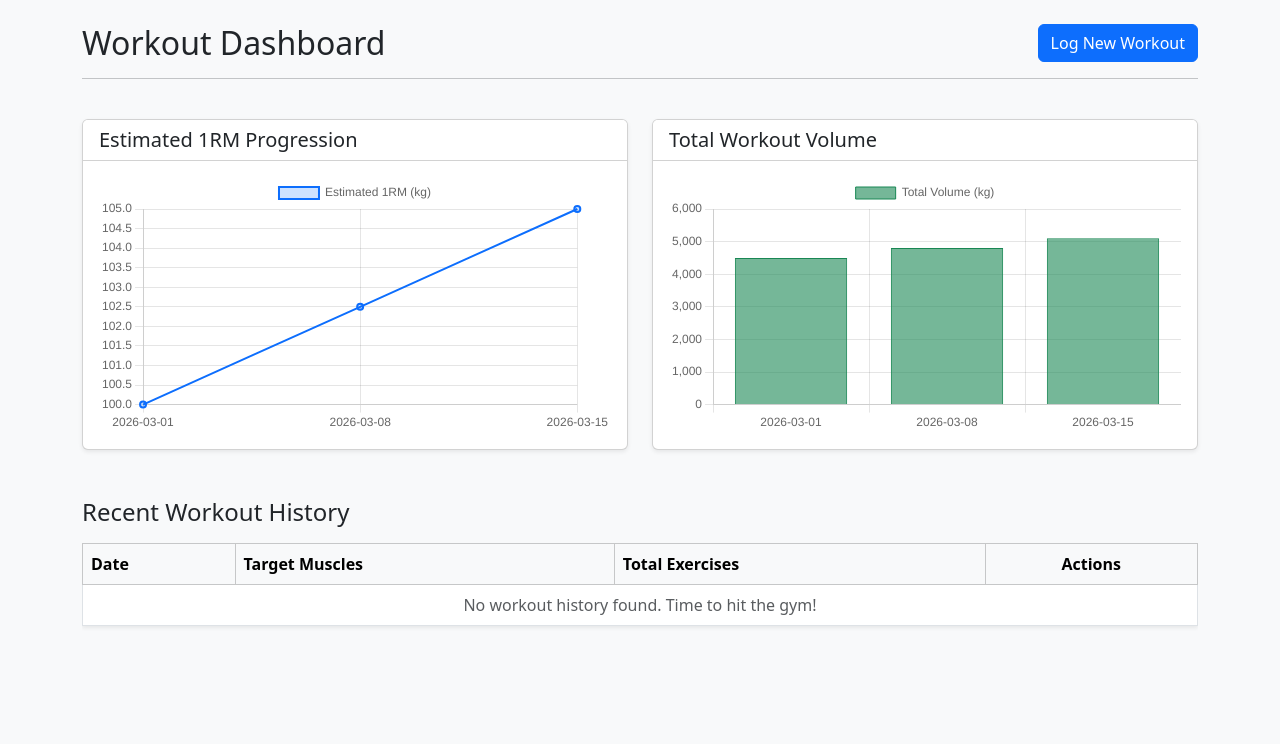
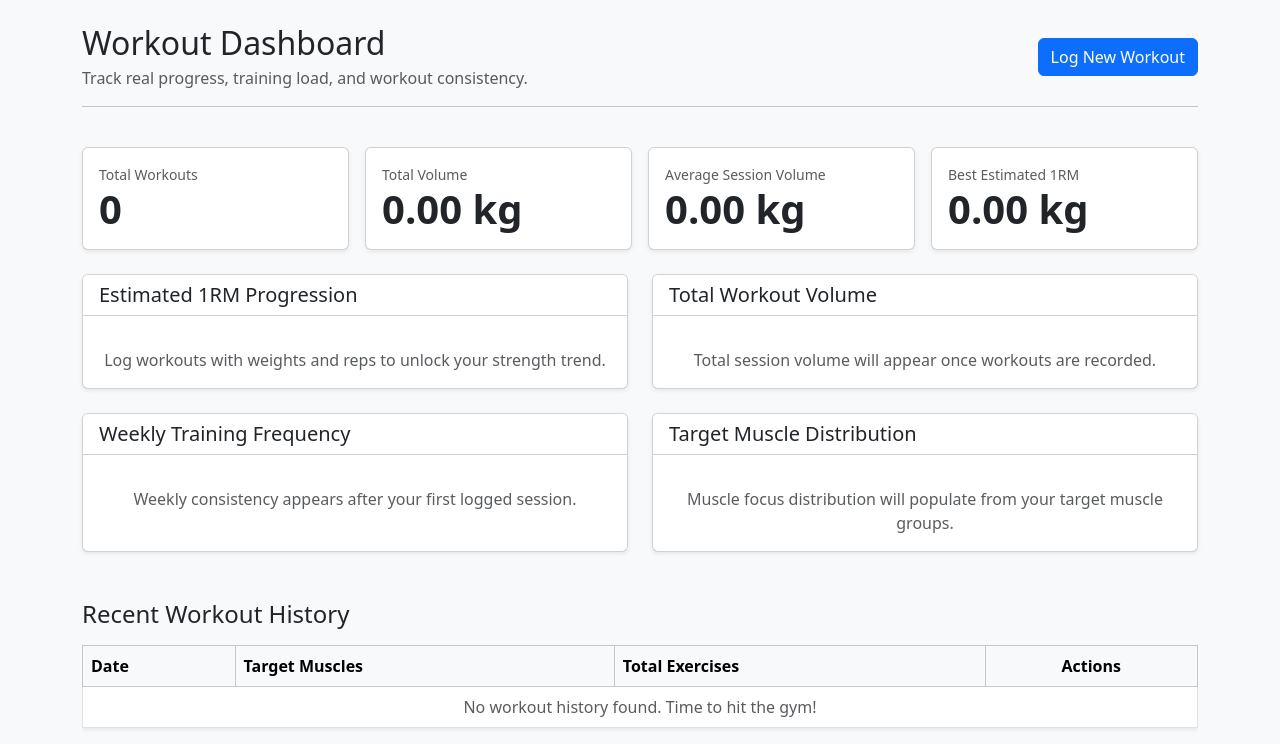
Before and after one commit to dominikszilvasi04/gym-workout-logger, a Flask app: page / in a window 1280 px wide. Shown: the part 56-800 px from the top of the page. Run offline with Flask 3, Linux system fonts and the light colour scheme; data that the repository does not hold is empty.

Commit message:
update dashboard visualisation.js and add integration test for dashboard analytics

```diff
--- a/application/static/javascript/dashboard_visualisation.js
+++ b/application/static/javascript/dashboard_visualisation.js
@@ -3,28 +3,96 @@
  * on the main dashboard view using Chart.js.
  */
 
-document.addEventListener("DOMContentLoaded", function() {
-    initialise_maximum_repetition_chart();
-    initialise_workout_volume_chart();
+document.addEventListener("DOMContentLoaded", async function() {
+    await initialise_dashboard_visualisations();
 });
 
-function initialise_maximum_repetition_chart() {
+async function initialise_dashboard_visualisations() {
+    try {
+        const network_response = await fetch("/api/dashboard/analytics");
+        if (!network_response.ok) {
+            throw new Error(`Dashboard analytics request failed with status ${network_response.status}`);
+        }
+
+        const analytics_payload = await network_response.json();
+        populate_summary_cards(analytics_payload.summary);
+        initialise_maximum_repetition_chart(analytics_payload.charts.one_rep_max_progression);
+        initialise_workout_volume_chart(analytics_payload.charts.workout_volume_progression);
+        initialise_weekly_frequency_chart(analytics_payload.charts.weekly_frequency);
+        initialise_muscle_group_distribution_chart(analytics_payload.charts.muscle_group_distribution);
+    } catch (dashboard_error) {
+        console.error("Failed to initialise dashboard visualisations:", dashboard_error);
+        display_all_chart_empty_states("Unable to load dashboard analytics right now.");
+    }
+}
+
+function populate_summary_cards(summary_payload) {
+    update_summary_card_text("dashboard_total_workouts", summary_payload.total_workouts);
+    update_summary_card_text("dashboard_total_volume", `${formatNumber(summary_payload.total_volume)} kg`);
+    update_summary_card_text("dashboard_average_workout_volume", `${formatNumber(summary_payload.average_workout_volume)} kg`);
+    update_summary_card_text(
+        "dashboard_best_estimated_one_rep_maximum",
+        `${formatNumber(summary_payload.strongest_estimated_one_rep_maximum)} kg`
+    );
+}
+
+function update_summary_card_text(element_identifier, value) {
+    const element = document.getElementById(element_identifier);
+    if (element) {
+        element.textContent = value;
+    }
+}
+
+function formatNumber(value) {
+    return Number(value || 0).toFixed(2);
+}
+
+function toggle_chart_empty_state(canvas_identifier, should_show, message = null) {
+    const canvas_element = document.getElementById(canvas_identifier);
+    const empty_state_element = document.getElementById(`${canvas_identifier}_empty_state`);
+    if (!canvas_element || !empty_state_element) {
+        return;
+    }
+
+    canvas_element.classList.toggle("d-none", should_show);
+    empty_state_element.classList.toggle("d-none", !should_show);
+    if (message) {
+        empty_state_element.textContent = message;
+    }
+}
+
+function display_all_chart_empty_states(message) {
+    [
+        "maximum_repetition_chart",
+        "workout_volume_chart",
+        "weekly_frequency_chart",
+        "muscle_group_distribution_chart"
+    ].forEach(function(chart_identifier) {
+        toggle_chart_empty_state(chart_identifier, true, message);
+    });
+}
+
+function initialise_maximum_repetition_chart(chart_series) {
     const canvas_element = document.getElementById("maximum_repetition_chart");
     if (!canvas_element) return;
-    const mock_dates = ["2026-03-01", "2026-03-08", "2026-03-15"];
-    const mock_weights = [100.0, 102.5, 105.0];
+    if (!chart_series.labels.length) {
+        toggle_chart_empty_state("maximum_repetition_chart", true);
+        return;
+    }
 
+    toggle_chart_empty_state("maximum_repetition_chart", false);
     new Chart(canvas_element, {
         type: "line",
         data: {
-            labels: mock_dates,
+            labels: chart_series.labels,
             datasets: [{
                 label: "Estimated 1RM (kg)",
-                data: mock_weights,
+                data: chart_series.values,
                 borderColor: "rgba(13, 110, 253, 1)",
                 backgroundColor: "rgba(13, 110, 253, 0.2)",
                 borderWidth: 2,
-                tension: 0.1
+                tension: 0.25,
+                fill: true
             }]
         },
         options: {
@@ -38,20 +106,24 @@ function initialise_maximum_repetition_chart() {
     });
 }
 
-function initialise_workout_volume_chart() {
+function initialise_workout_volume_chart(chart_series) {
     const canvas_element = document.getElementById("workout_volume_chart");
     if (!canvas_element) return;
 
-    const mock_dates = ["2026-03-01", "2026-03-08", "2026-03-15"];
-    const mock_volumes = [4500, 4800, 5100];
+    if (!chart_series.labels.length) {
+        toggle_chart_empty_state("workout_volume_chart", true);
+        return;
+    }
+
+    toggle_chart_empty_state("workout_volume_chart", false);
 
     new Chart(canvas_element, {
         type: "bar",
         data: {
-            labels: mock_dates,
+            labels: chart_series.labels,
             datasets: [{
                 label: "Total Volume (kg)",
-                data: mock_volumes,
+                data: chart_series.values,
                 backgroundColor: "rgba(25, 135, 84, 0.6)",
                 borderColor: "rgba(25, 135, 84, 1)",
                 borderWidth: 1
@@ -67,3 +139,82 @@ function initialise_workout_volume_chart() {
         }
     });
 }
+
+function initialise_weekly_frequency_chart(chart_series) {
+    const canvas_element = document.getElementById("weekly_frequency_chart");
+    if (!canvas_element) return;
+
+    if (!chart_series.labels.length) {
+        toggle_chart_empty_state("weekly_frequency_chart", true);
+        return;
+    }
+
+    toggle_chart_empty_state("weekly_frequency_chart", false);
+
+    new Chart(canvas_element, {
+        type: "line",
+        data: {
+            labels: chart_series.labels,
+            datasets: [{
+                label: "Workouts per Week",
+                data: chart_series.values,
+                borderColor: "rgba(255, 193, 7, 1)",
+                backgroundColor: "rgba(255, 193, 7, 0.2)",
+                borderWidth: 2,
+                tension: 0.2,
+                fill: true
+            }]
+        },
+        options: {
+            responsive: true,
+            scales: {
+                y: {
+                    beginAtZero: true,
+                    ticks: {
+                        precision: 0
+                    }
+                }
+            }
+        }
+    });
+}
+
+function initialise_muscle_group_distribution_chart(chart_series) {
+    const canvas_element = document.getElementById("muscle_group_distribution_chart");
+    if (!canvas_element) return;
+
+    if (!chart_series.labels.length) {
+        toggle_chart_empty_state("muscle_group_distribution_chart", true);
+        return;
+    }
+
+    toggle_chart_empty_state("muscle_group_distribution_chart", false);
+
+    new Chart(canvas_element, {
+        type: "doughnut",
+        data: {
+            labels: chart_series.labels,
+            datasets: [{
+                data: chart_series.values,
+                backgroundColor: [
+                    "rgba(13, 110, 253, 0.8)",
+                    "rgba(25, 135, 84, 0.8)",
+                    "rgba(255, 193, 7, 0.8)",
+                    "rgba(220, 53, 69, 0.8)",
+                    "rgba(111, 66, 193, 0.8)",
+                    "rgba(32, 201, 151, 0.8)",
+                    "rgba(13, 202, 240, 0.8)"
+                ],
+                borderWidth: 1
+            }]
+        },
+        options: {
+            responsive: true,
+            plugins: {
+                legend: {
+                    position: "bottom"
+                }
+            }
+        }
+    });
+}
--- a/application/templates/dashboard.html
+++ b/application/templates/dashboard.html
@@ -4,6 +4,7 @@
 <div class="row mb-4 align-items-center">
     <div class="col-8">
         <h2 class="mb-0">Workout Dashboard</h2>
+        <p class="text-muted mb-0 mt-1">Track real progress, training load, and workout consistency.</p>
     </div>
     <div class="col-4 text-end">
         <a href="/log" class="btn btn-primary">Log New Workout</a>
@@ -11,7 +12,42 @@
     <div class="col-12"><hr class="mt-3"></div>
 </div>
 
-<div class="row mb-5">
+<div class="row g-3 mb-4">
+    <div class="col-sm-6 col-xl-3">
+        <div class="card shadow-sm h-100">
+            <div class="card-body">
+                <div class="text-muted small">Total Workouts</div>
+                <div class="display-6 fw-semibold" id="dashboard_total_workouts">0</div>
+            </div>
+        </div>
+    </div>
+    <div class="col-sm-6 col-xl-3">
+        <div class="card shadow-sm h-100">
+            <div class="card-body">
+                <div class="text-muted small">Total Volume</div>
+                <div class="display-6 fw-semibold" id="dashboard_total_volume">0.00 kg</div>
+            </div>
+        </div>
+    </div>
+    <div class="col-sm-6 col-xl-3">
+        <div class="card shadow-sm h-100">
+            <div class="card-body">
+                <div class="text-muted small">Average Session Volume</div>
+                <div class="display-6 fw-semibold" id="dashboard_average_workout_volume">0.00 kg</div>
+            </div>
+        </div>
+    </div>
+    <div class="col-sm-6 col-xl-3">
+        <div class="card shadow-sm h-100">
+            <div class="card-body">
+                <div class="text-muted small">Best Estimated 1RM</div>
+                <div class="display-6 fw-semibold" id="dashboard_best_estimated_one_rep_maximum">0.00 kg</div>
+            </div>
+        </div>
+    </div>
+</div>
+
+<div class="row mb-4 g-4">
     <div class="col-md-6">
         <div class="card shadow-sm">
             <div class="card-header bg-white">
@@ -19,6 +55,9 @@
             </div>
             <div class="card-body">
                 <canvas id="maximum_repetition_chart"></canvas>
+                <p id="maximum_repetition_chart_empty_state" class="text-muted text-center mt-3 mb-0 d-none">
+                    Log workouts with weights and reps to unlock your strength trend.
+                </p>
             </div>
         </div>
     </div>
@@ -29,6 +68,38 @@
             </div>
             <div class="card-body">
                 <canvas id="workout_volume_chart"></canvas>
+                <p id="workout_volume_chart_empty_state" class="text-muted text-center mt-3 mb-0 d-none">
+                    Total session volume will appear once workouts are recorded.
+                </p>
+            </div>
+        </div>
+    </div>
+</div>
+
+<div class="row mb-5 g-4">
+    <div class="col-md-6">
+        <div class="card shadow-sm h-100">
+            <div class="card-header bg-white">
+                <h5 class="mb-0">Weekly Training Frequency</h5>
+            </div>
+            <div class="card-body">
+                <canvas id="weekly_frequency_chart"></canvas>
+                <p id="weekly_frequency_chart_empty_state" class="text-muted text-center mt-3 mb-0 d-none">
+                    Weekly consistency appears after your first logged session.
+                </p>
+            </div>
+        </div>
+    </div>
+    <div class="col-md-6">
+        <div class="card shadow-sm h-100">
+            <div class="card-header bg-white">
+                <h5 class="mb-0">Target Muscle Distribution</h5>
+            </div>
+            <div class="card-body">
+                <canvas id="muscle_group_distribution_chart"></canvas>
+                <p id="muscle_group_distribution_chart_empty_state" class="text-muted text-center mt-3 mb-0 d-none">
+                    Muscle focus distribution will populate from your target muscle groups.
+                </p>
             </div>
         </div>
     </div>
```
Also changed, not shown: tests/integration_tests/test_dashboard_analytics.py (added, +156 -0 lines).
